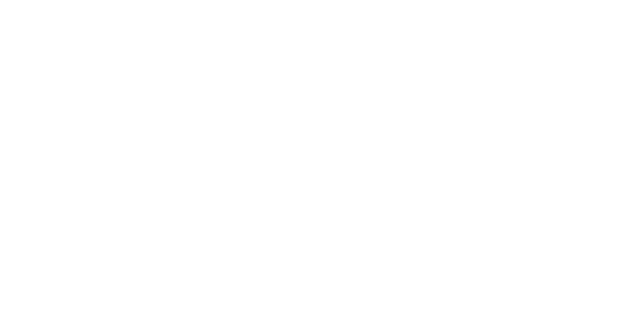
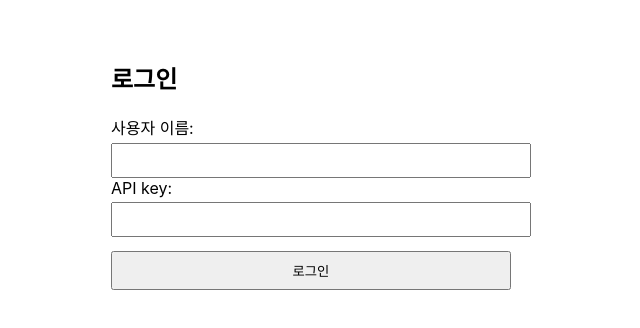
Before and after one commit to aivleLMS/frontend, a React (Create React App) app: page / in a window 1280 px wide. Before the commit this address had no page. Shown: the top 328 px of the page, without its empty margins (329-969 px from the left). Built offline with nearby package versions, Linux system fonts and the light colour scheme.

Commit message:
login 추가

```diff
--- a/src/App.js
+++ b/src/App.js
@@ -5,11 +5,13 @@
 import BookDetail from "./pages/BookDetail";
 import RegisterBook from "./pages/RegisterBook";
 import EditBook from "./pages/EditBook";
+import Login from "./pages/Login";
 
 function App() {
   return (
     <Router>
       <Routes>
+        <Route path="/" element={<Login />} />
         <Route path="/book" element={<BookList />} />
         <Route path="/book/:id" element={<BookDetail />} />
         <Route path="/register" element={<RegisterBook />} />
--- a/src/pages/EditBook.jsx
+++ b/src/pages/EditBook.jsx
@@ -4,7 +4,7 @@
 
 function EditBook() {
   // 상태 변수들: 입력값을 관리
-  const [id, setId] = useState("");
+  const id = "";
   const [title, setTitle] = useState("");
   const [story, setStory] = useState("");
   const [category, setCategory] = useState("");
@@ -88,7 +88,6 @@
           <img src={coverUrl} alt="도서 표지" />
         </div>
 
-        {/* 버튼 영역 */}
         <div>
           <button type="button" onClick={handleGenerateCover}>
             AI 표지 재생성
--- /dev/null
+++ b/src/pages/Login.jsx
@@ -0,0 +1,54 @@
+import { useState } from "react";
+import { useNavigate } from "react-router-dom";
+
+const Login = () => {
+  const [username, setUsername] = useState("");
+  const [token, setToken] = useState("");
+
+  const navigate = useNavigate();
+  const handleLogin = (e) => {
+    e.preventDefault();
+    console.log(e); // 예시: 사용자 인증 없이 로그인 처리 (간단한 Mock 방식)
+
+    // 사용자 정보 localStorage에 저장
+    localStorage.setItem("token", token);
+    localStorage.setItem("username", username);
+
+    alert(`${username}님, 환영합니다!`);
+    navigate("/book"); // 로그인 후 도서 목록으로 이동
+  };
+
+  return (
+    <div style={{ maxWidth: "400px", margin: "0 auto", padding: "40px" }}>
+      <h2>로그인</h2>
+      <form onSubmit={handleLogin}>
+        <div style={{ marginBottom: "10px" }}>
+          <label>사용자 이름:</label>
+          <input
+            type="text"
+            value={username}
+            onChange={(e) => setUsername(e.target.value)}
+            required
+            style={{ width: "100%", padding: "8px", marginTop: "4px" }}
+          />
+          <label>API key:</label>
+          <input
+            type="password"
+            value={token}
+            onChange={(e) => setToken(e.target.value)}
+            required
+            style={{ width: "100%", padding: "8px", marginTop: "4px" }}
+          />
+        </div>
+        <button
+          type="submit"
+          style={{ width: "100%", padding: "8px", marginTop: "4px" }}
+        >
+          로그인
+        </button>
+      </form>
+    </div>
+  );
+};
+
+export default Login;
--- a/src/pages/RegisterBook.jsx
+++ b/src/pages/RegisterBook.jsx
@@ -4,7 +4,7 @@
 
 function RegisterBook() {
   // 상태 변수들: 입력값을 관리
-  const [id, setId] = useState("");
+  const id = "";
   const [title, setTitle] = useState("");
   const [story, setStory] = useState("");
   const [category, setCategory] = useState("");
@@ -90,7 +90,6 @@
           <img src={coverUrl} alt="도서 표지" />
         </div>
 
-        {/* 버튼 영역 */}
         <div>
           <button type="button" onClick={handleGenerateCover}>
             AI 표지 생성
```
